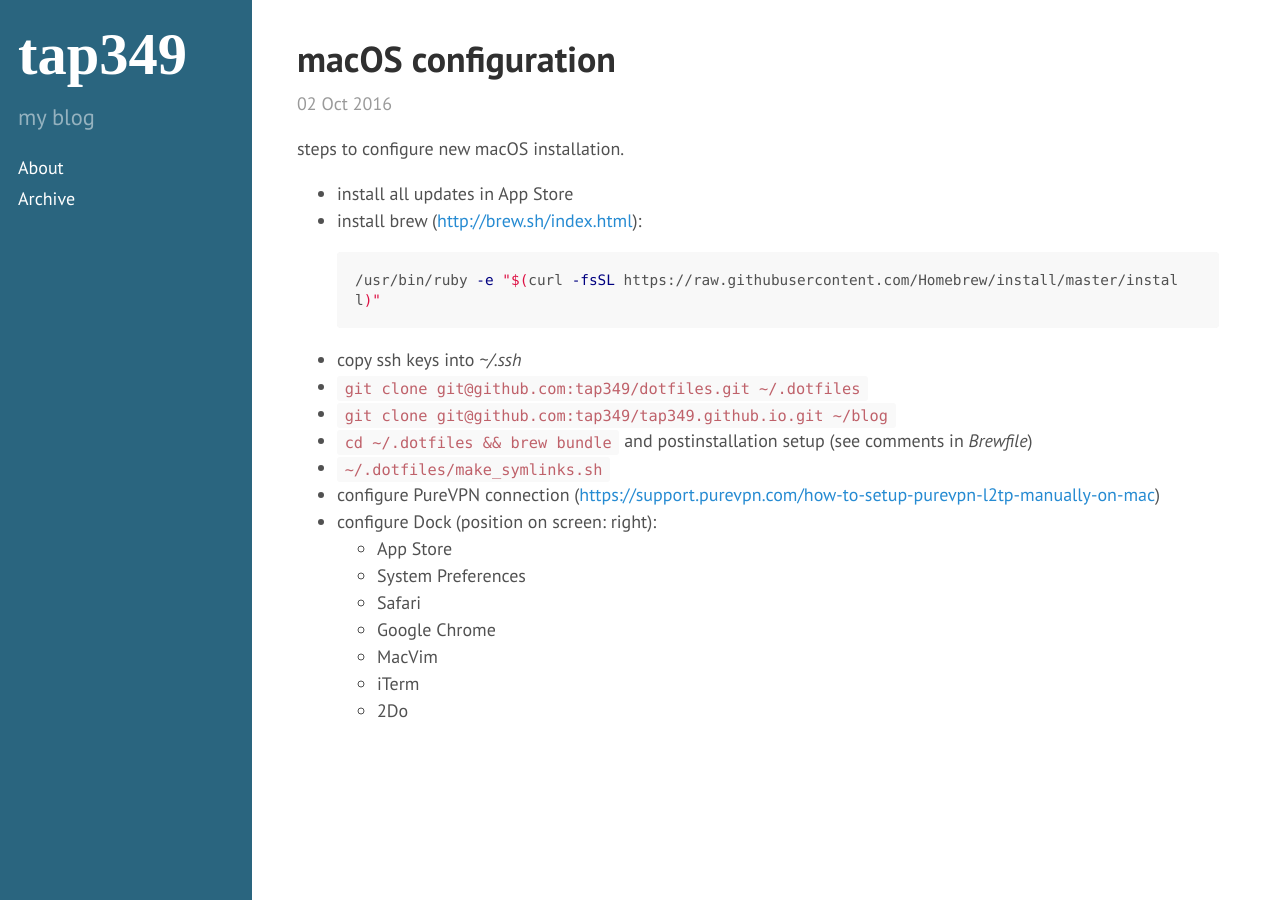
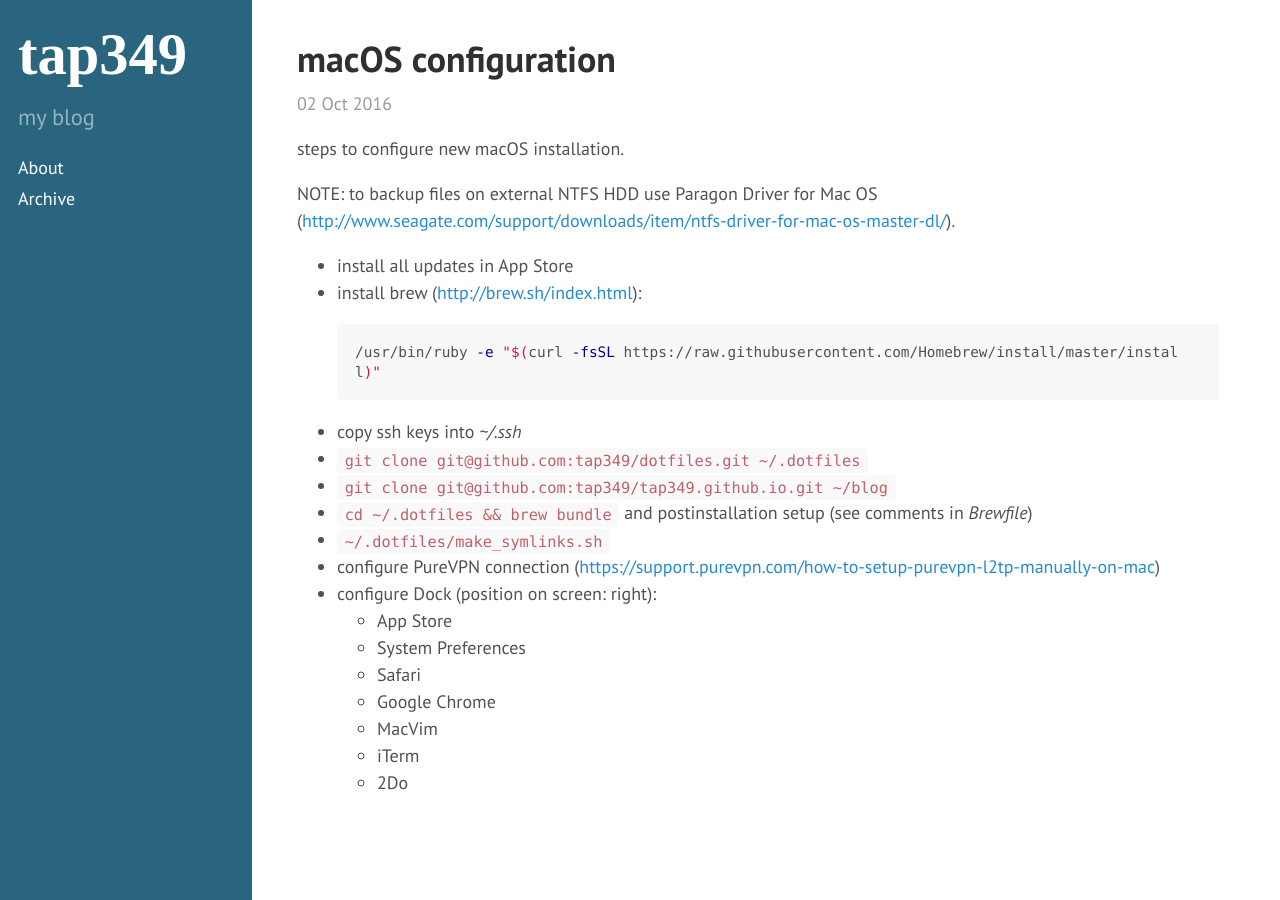
Before and after one commit to tap349/tap349.github.io, a Jekyll site: the page built from _posts/2016-10-03-macos-configuration.md, in a window 1280 px wide. Built offline with Jekyll 4.4.1, drawn with Linux system fonts in a browser that asks for light colours.

Commit message:
update 2016-10-03_02:37:48

```diff
--- a/_posts/2016-10-03-macos-configuration.md
+++ b/_posts/2016-10-03-macos-configuration.md
@@ -9,6 +9,9 @@ categories: [macos]
 steps to configure new macOS installation.
 
 <!-- more -->
+
+NOTE: to backup files on external NTFS HDD use Paragon Driver for Mac OS
+      (<http://www.seagate.com/support/downloads/item/ntfs-driver-for-mac-os-master-dl/>).
 
 - install all updates in App Store
 - install brew (<http://brew.sh/index.html>):
```
